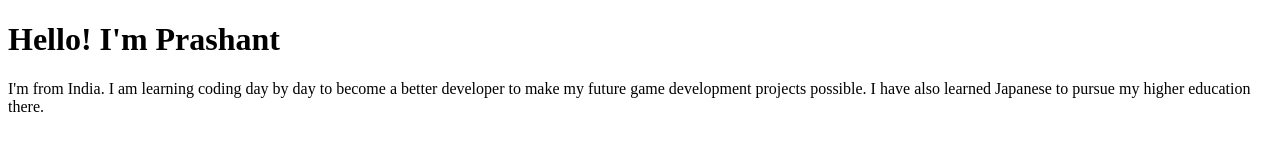
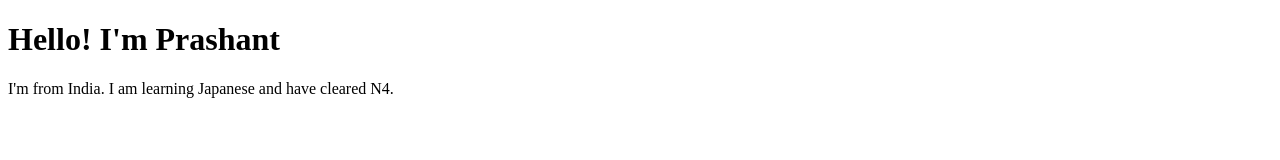
Before and after one commit to prashant2007n-collab/my-portfolio, a plain HTML site: page index.html in a window 1280 px wide. Drawn offline with Linux system fonts and the light colour scheme.

Commit message:
make the page about me

```diff
--- a/index.html
+++ b/index.html
@@ -5,6 +5,6 @@
 	</head>
 	<body>
 		<h1>Hello! I'm Prashant</h1>
-		<p>I'm from India. I am learning coding day by day to become a better developer to make my future game development projects possible. I have also learned Japanese to pursue my higher education there.</p>
+		<p>I'm from India. I am learning Japanese and have cleared N4.</p>
 	</body>
 </html>
```
